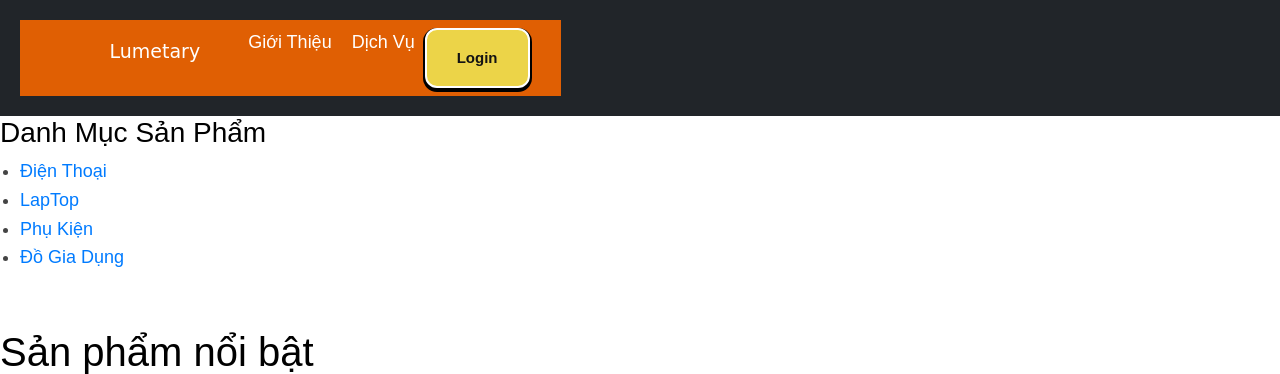
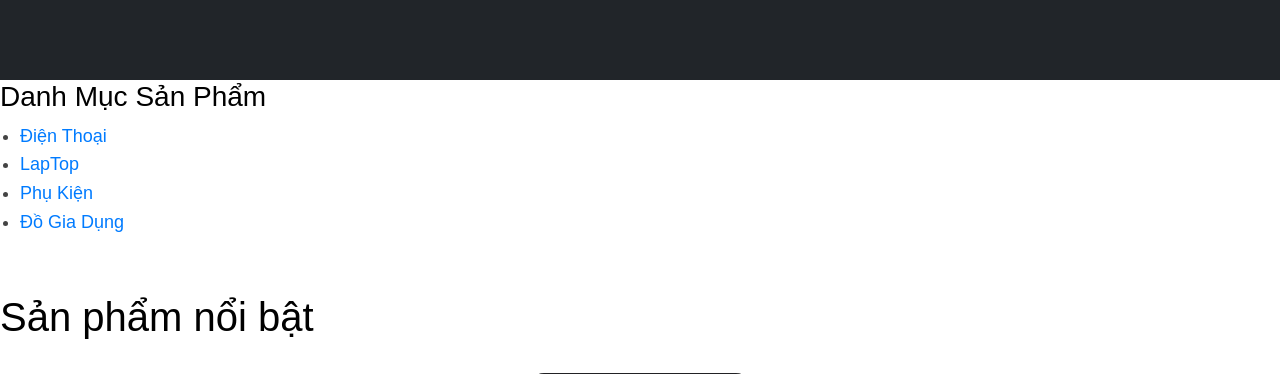
Before and after one commit to lt19284/TMDT, a Flask app: page / in a window 1280 px wide. Shown: the top 374 px of the page. Run offline with Flask 3, Linux system fonts and the light colour scheme; some libraries are stand-ins or nearby versions.

Commit message:
Update index.html
sửa lỗi không trùng màu

```diff
--- a/templates/index.html
+++ b/templates/index.html
@@ -13,9 +13,7 @@
 
 
     <header>
-    <nav class="navbar navbar-expand-lg" style="background-color: rgb(224, 95, 3);">
       <div class="container-fluid">
-        <a class="navbar-brand" href="#" style="color: orange; font-size: 30px; margin-right: -2px;">
           <i class="fab fa-adn"></i>
         </a>
         <button class="navbar-toggler" type="button" data-bs-toggle="collapse" data-bs-target="#navbarSupportedContent" aria-controls="navbarSupportedContent" aria-expanded="false" aria-label="Toggle navigation">
```
